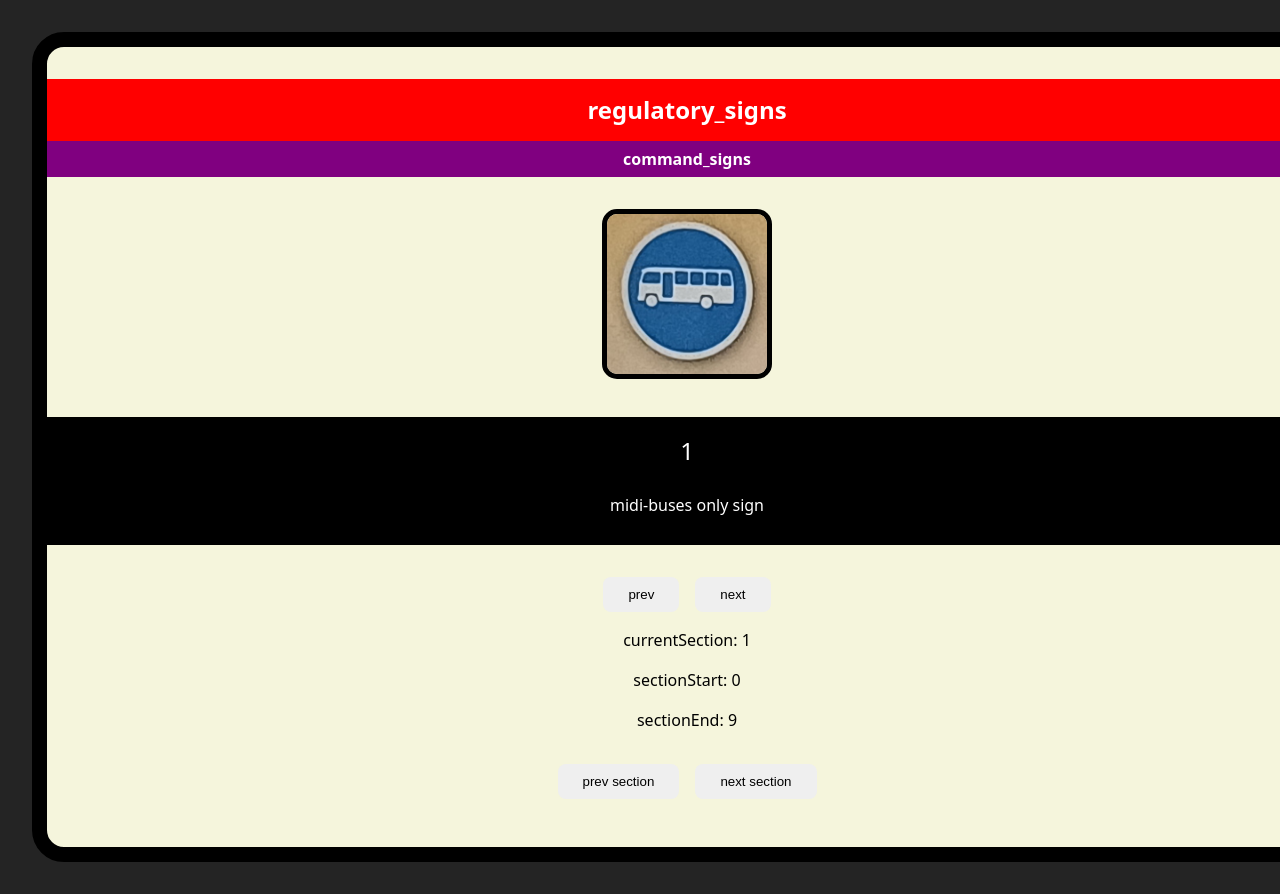
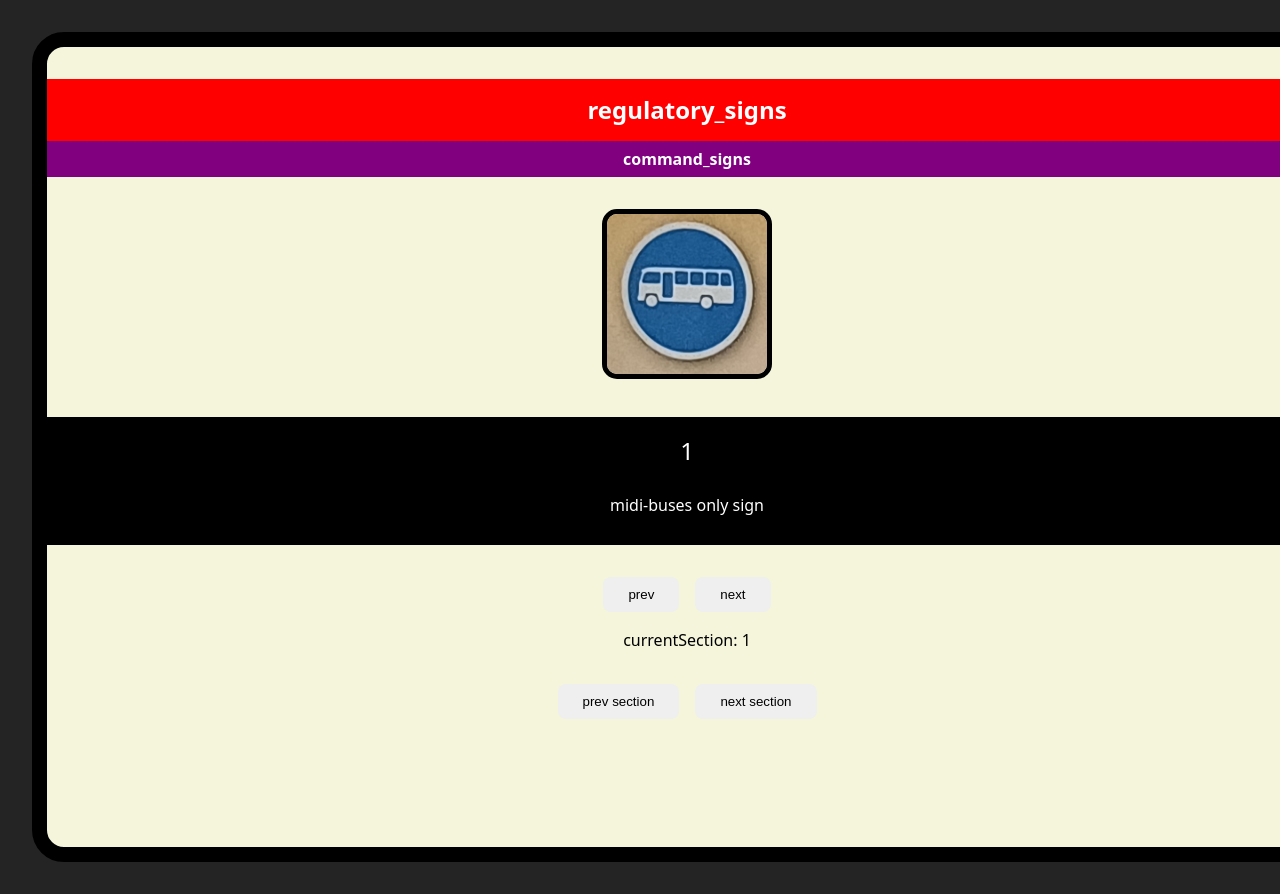
Before and after one commit to Raymond-Mawina/make_driving_stick_for_dummies, a React (Vite) app: page / in a window 1280 px wide. Shown: the top 894 px of the page. Built offline with nearby package versions, Linux system fonts and the light colour scheme.

Commit message:
fix next section and prev section functionality

```diff
--- a/src/App.jsx
+++ b/src/App.jsx
@@ -7,6 +7,26 @@ import SignCardLearn from "./components/SignCardLearn/SignCardLearn";
 function App() {
   const [signs, setSigns] = useState([]);
   const [currentIndex, setCurrentIndex] = useState(-1);
+
+  const [sectionedSigns, setSectionedSigns] = useState([]);
+  const [numberOfCardsPerSection, setNumberOfCardsPerSection] = useState(10);
+  const [currentSection, setCurrentSection] = useState(1);
+
+  useEffect(() => {
+    const newSectionStartValue =
+      currentSection * numberOfCardsPerSection - numberOfCardsPerSection;
+
+    const newSectionEndValue = currentSection * numberOfCardsPerSection - 1;
+
+    setSectionedSigns(
+      signs.slice(
+        newSectionStartValue,
+        newSectionEndValue > signs.length ? signs.length : newSectionEndValue
+      )
+    );
+
+    setCurrentIndex(0);
+  }, [currentSection]);
 
   useEffect(() => {
     function shuffleArray(array) {
@@ -28,6 +48,7 @@ function App() {
     const shuffledArray = [...shuffleArray([...signMetadata])];
     setSigns(shuffledArray);
     setCurrentIndex(0);
+    setSectionedSigns([...shuffledArray.slice(0, 9)]);
   }, []);
 
   return (
@@ -36,8 +57,12 @@ function App() {
         {currentIndex !== -1 && (
           <SignCardLearn
             signs={signs}
+            sectionedSigns={sectionedSigns}
             currentIndex={currentIndex}
             setCurrentIndex={setCurrentIndex}
+            currentSection={currentSection}
+            setCurrentSection={setCurrentSection}
+            numberOfCardsPerSection={numberOfCardsPerSection}
           />
         )}
       </section>
--- a/src/components/PrevNextSectionButtons/PrevNextSectionButtons.jsx
+++ b/src/components/PrevNextSectionButtons/PrevNextSectionButtons.jsx
@@ -11,6 +11,8 @@ function PrevNextSectionButtons({
       signs.length % numberOfCardsPerSection === 0
         ? Math.floor(signs.length / numberOfCardsPerSection)
         : Math.round(signs.length / numberOfCardsPerSection);
+
+    console.log("maxNumberOfSections: ", maxNumberOfSections);
 
     if (currentSection < maxNumberOfSections) {
       setCurrentSection((prev) => prev + 1);
--- a/src/components/SignCardLearn/SignCardLearn.jsx
+++ b/src/components/SignCardLearn/SignCardLearn.jsx
@@ -6,45 +6,27 @@ import PrevNextSectionButtons from "../PrevNextSectionButtons/PrevNextSectionBut
 
 import "./SignCardLearn.css";
 
-function LearnSignCard({ signs, currentIndex, setCurrentIndex }) {
-  const [sectionedSigns, setSectionedSigns] = useState([...signs.slice(0, 9)]);
-  const [numberOfCardsPerSection, setNumberOfCardsPerSection] = useState(10);
-  const [currentSection, setCurrentSection] = useState(1);
-  const [sectionStart, setSectionStart] = useState(0);
-  const [sectionEnd, setSectionEnd] = useState(9);
-
-  useEffect(() => {
-    const newSectionStartValue =
-      currentSection * numberOfCardsPerSection - numberOfCardsPerSection;
-    setSectionStart(newSectionStartValue);
-
-    const newSectionEndValue = currentSection * numberOfCardsPerSection - 1;
-    setSectionEnd(
-      newSectionEndValue > signs.length ? signs.length : newSectionEndValue
-    );
-
-    // setSectionedSigns(
-    //   signs.slice(
-    //     newSectionStartValue,
-    //     newSectionEndValue > signs.length ? signs.length : newSectionEndValue
-    //   )
-    // );
-
-    // setCurrentIndex(newSectionStartValue);
-  }, [currentSection]);
-
+function LearnSignCard({
+  signs,
+  sectionedSigns,
+  currentIndex,
+  setCurrentIndex,
+  currentSection,
+  setCurrentSection,
+  numberOfCardsPerSection,
+}) {
   return (
     <section id="sign_card_container">
       <SignCategories signs={sectionedSigns} currentIndex={currentIndex} />
 
       <img
-        src={`./src/assets/sign_images/${signs[currentIndex].identifier}.png`}
-        alt={signs[currentIndex].description}
+        src={`./src/assets/sign_images/${sectionedSigns[currentIndex].identifier}.png`}
+        alt={sectionedSigns[currentIndex].description}
       />
 
       <section id="sign_description_container">
         <p>{currentIndex + 1}</p>
-        <p>{signs[currentIndex].description}</p>
+        <p>{sectionedSigns[currentIndex].description}</p>
       </section>
 
       <PrevNextCardButtons
@@ -55,8 +37,6 @@ function LearnSignCard({ signs, currentIndex, setCurrentIndex }) {
 
       <section>
         <p>currentSection: {currentSection}</p>
-        <p>sectionStart: {sectionStart}</p>
-        <p>sectionEnd: {sectionEnd}</p>
       </section>
 
       <PrevNextSectionButtons
```
